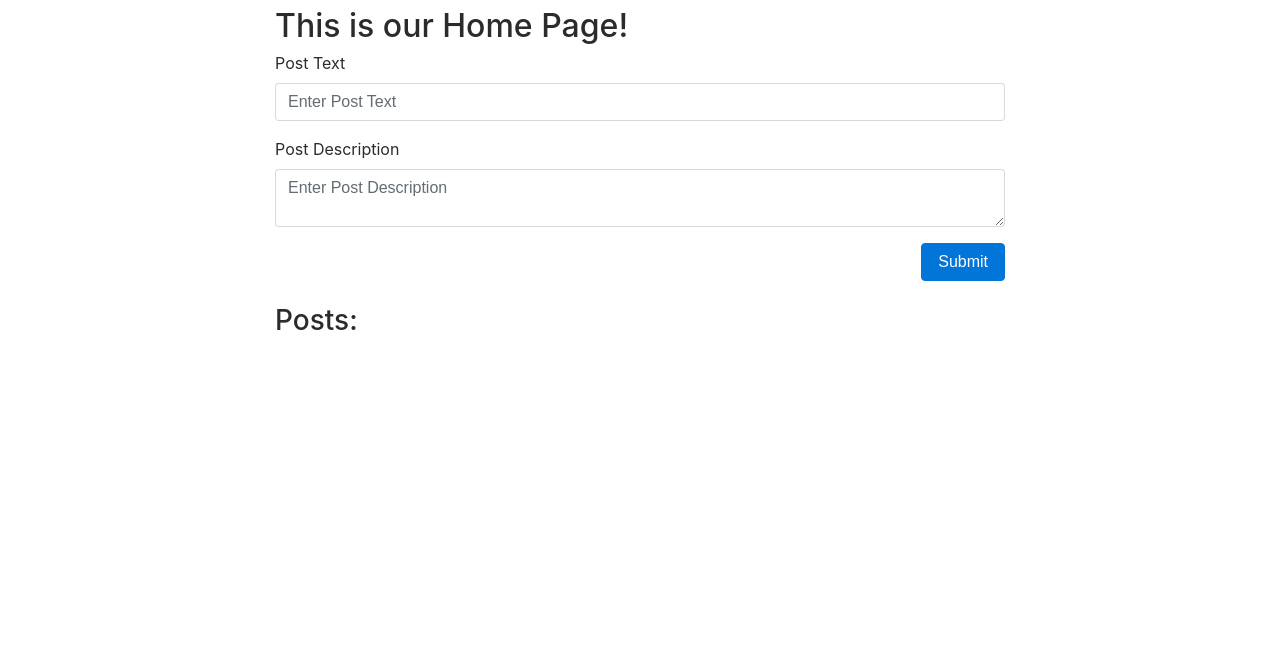
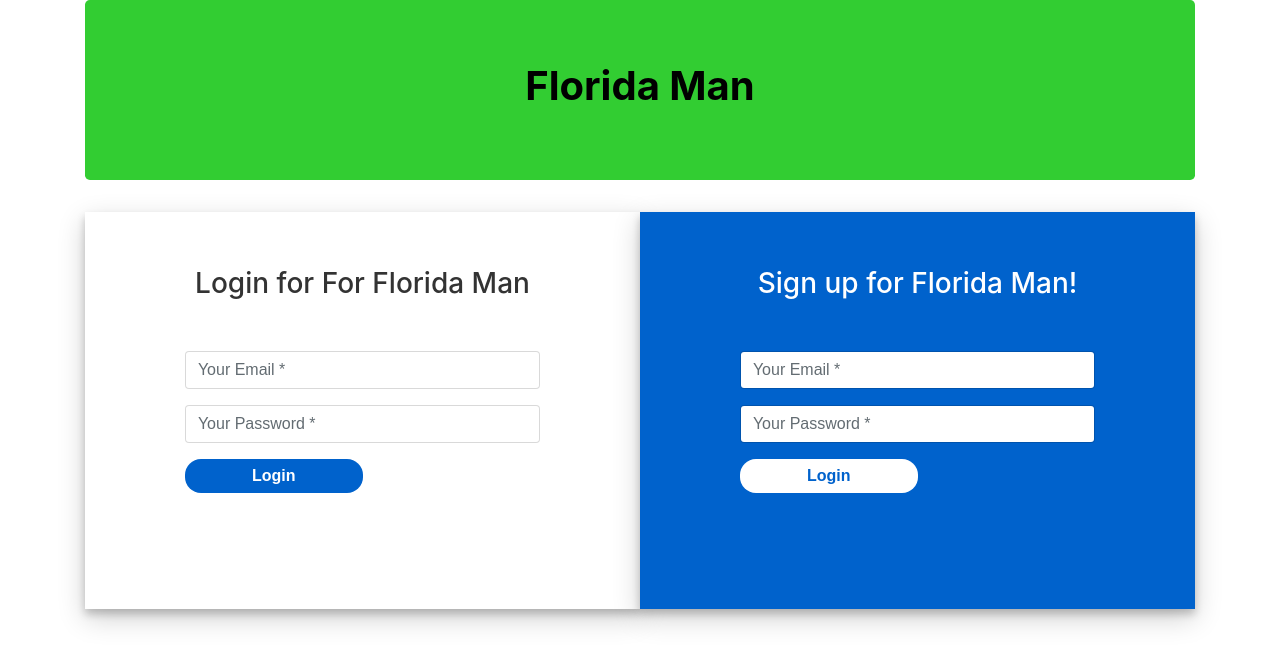
Before and after one commit to nellie-geek/Project2, a Node project: template views/index.handlebars in a window 1280 px wide. Shown: the top 666 px of the page. Run offline with Node 20 templates, Linux system fonts and the light colour scheme; the template is opened without the code that fills it, so the values that code supplies are empty; some libraries are stand-ins or nearby versions.

Commit message:
handlebars login and search pages, css'

```diff
--- /dev/null
+++ b/public/index.html
@@ -0,0 +1 @@
+<!-- the main page -->
--- a/public/login.html
+++ b/public/login.html
@@ -0,0 +1 @@
+<!-- login already authenticated members -->
--- a/public/members.html
+++ b/public/members.html
@@ -0,0 +1 @@
+<!-- main search -->
--- a/public/styles/styles.css
+++ b/public/styles/styles.css
@@ -0,0 +1,61 @@
+body {
+
+}
+
+.jumbotron {
+    background-color: limegreen;
+    color: black;
+}
+
+.card-body a {
+    word-break: break-all;
+  }
+
+.login-form{
+    padding: 5%;
+    box-shadow: 0 5px 8px 0 rgba(0, 0, 0, 0.2), 0 9px 26px 0 rgba(0, 0, 0, 0.19);
+}
+.login-form h3{
+    text-align: center;
+    color: #333;
+}
+.signup-form{
+    padding: 5%;
+    background: #0062cc;
+    box-shadow: 0 5px 8px 0 rgba(0, 0, 0, 0.2), 0 9px 26px 0 rgba(0, 0, 0, 0.19);
+}
+.signup-form h3{
+    text-align: center;
+    color: #fff;
+}
+.login-container form{
+    padding: 10%;
+}
+.btnSubmit
+{
+    width: 50%;
+    border-radius: 1rem;
+    padding: 1.5%;
+    border: none;
+    cursor: pointer;
+}
+.login-form .btnSubmit{
+    font-weight: 600;
+    color: #fff;
+    background-color: #0062cc;
+}
+.signup-form .btnSubmit{
+    font-weight: 600;
+    color: #0062cc;
+    background-color: #fff;
+}
+.signup-form .ForgetPwd{
+    color: #fff;
+    font-weight: 600;
+    text-decoration: none;
+}
+.login-form .ForgetPwd{
+    color: #0062cc;
+    font-weight: 600;
+    text-decoration: none;
+}
--- a/views/404.handlebars
+++ b/views/404.handlebars
@@ -1,8 +1,6 @@
 <div class="container">
   <div class="jumbotron mt-4">
-    <h1 class="display-4 text-center">404 Not Found
-      <span role="img" aria-label="Face with rolling eyes">🙄</span>
-    </h1>
+    <h1 class="display-4 text-center">404 Not Found</h1>
     <a href="/">← Back To Home</a>
   </div>
 </div>
--- a/views/index.handlebars
+++ b/views/index.handlebars
@@ -1,29 +1,38 @@
 <div id="home">
   <div class="container">
+    <div class="jumbotron">
+      <h1 class="text-center"><strong>Florida Man</strong></h1>
+    </div>
+    <div class="container login-container">
             <div class="row">
-      <div class="col-8 offset-2">
-        <h1>{{msg}}</h1>
-        <h2>This is our Home Page!</h2>
-        <form class="clearfix mb-4" action="POST">
+                <div class="col-md-6 login-form">
+                    <h3>Login for For Florida Man</h3>
+                    <form>
                         <div class="form-group">
-            <label for="post-text">Post Text</label>
-            <input type="text" id="post-text" class="form-control" aria-describedby="post-text" placeholder="Enter Post Text">
+                            <input type="text" class="form-control" placeholder="Your Email *" value="" />
                         </div>
                         <div class="form-group">
-            <label for="post-description">Post Description</label>
-            <textarea class="form-control" id="post-description" aria-describedby="post-description" placeholder="Enter Post Description"></textarea>
+                            <input type="password" class="form-control" placeholder="Your Password *" value="" />
                         </div>
-          <button id="submit" class="btn btn-primary float-right">Submit</button>
+                        <div class="form-group">
+                            <input type="submit" class="btnSubmit" value="Login" />
+                        </div>
                     </form>
-        <h3>Posts:</h3>
-        <ul id="post-list" class="list-group">
-          {{#each posts}}
-          <li data-id="{{this.id}}" class="list-group-item">
-            <a href="post/{{this.id}}">{{this.text}}</a>
-            <button class="btn btn-danger float-right delete">ｘ</button>
-          </li>
-          {{/each}}
-        </ul>
+                </div>
+                <div class="col-md-6 signup-form">
+                    <h3>Sign up for Florida Man!</h3>
+                    <form>
+                        <div class="form-group">
+                            <input type="text" class="form-control" placeholder="Your Email *" value="" />
+                        </div>
+                        <div class="form-group">
+                            <input type="password" class="form-control" placeholder="Your Password *" value="" />
+                        </div>
+                        <div class="form-group">
+                            <input type="submit" class="btnSubmit" value="Login" />
+                        </div>
+                    </form>
+                </div>
             </div>
         </div>
   </div>
--- a/views/layouts/main.handlebars
+++ b/views/layouts/main.handlebars
@@ -5,7 +5,7 @@
   <meta charset="utf-8">
   <link rel="stylesheet" href="https://maxcdn.bootstrapcdn.com/bootstrap/4.0.0-beta.3/css/bootstrap.min.css">
   <link rel="stylesheet" href="/styles/styles.css" media="screen" title="no title" charset="utf-8">
-  <title>Home Page</title>
+  <title>Florida Man!</title>
 </head>
 
 <body>
```
Also changed, not shown: views/post.handlebars (+55 -10 lines). Lines whose indentation alone changed are shown as unchanged.
